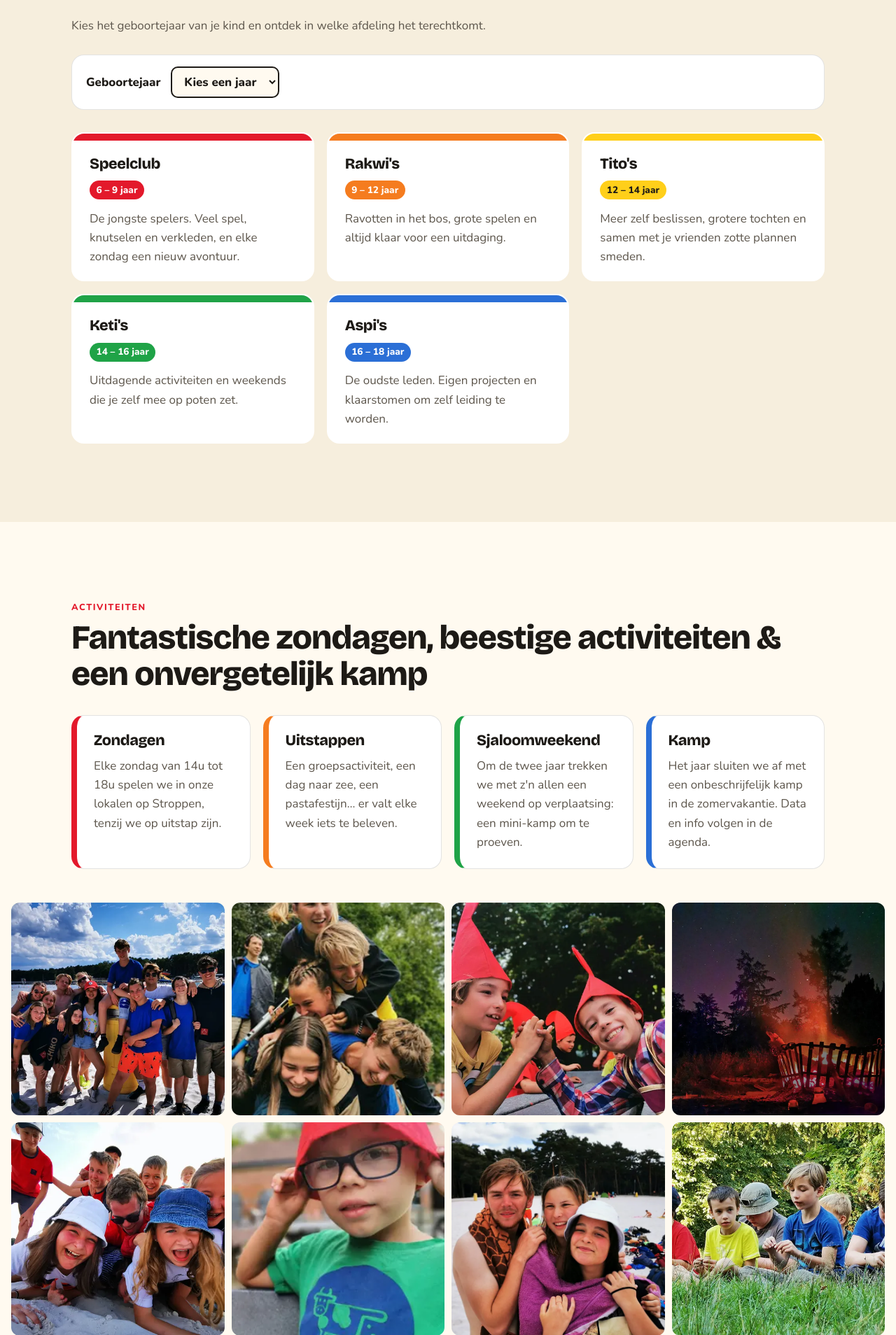
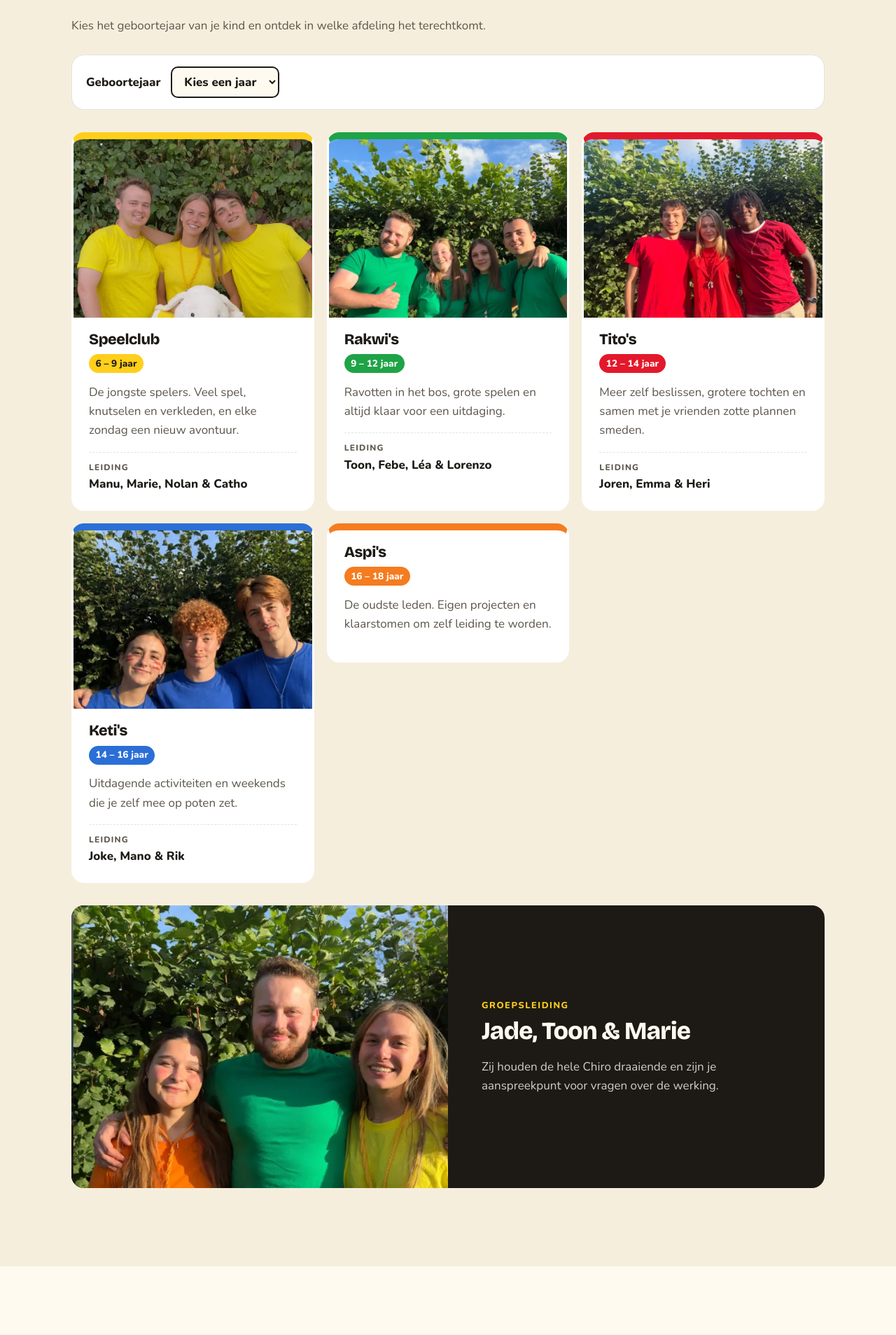
Before and after one commit to n8th10n/chirohalle, a PHP site: page / in a window 1280 px wide. Shown: the part 2174-4082 px from the top of the page at 70% size. Run offline with PHP 8.4, Linux system fonts and the light colour scheme.

Commit message:
Leiding per afdeling, groepsleiding en Twizzit
- Afdelingskleuren zoals op Instagram (Speelclub geel, Rakwi groen,
  Tito rood, Keti blauw) met foto en namen van de leiding
- Groepsleiding: Jade, Toon & Marie
- MyChiro vervangen door Twizzit voor inschrijven, betalen en kalender
- Logo-cirkel in het verloop van de Instagram-profielfoto

Co-Authored-By: Claude Opus 5.5 <noreply@anthropic.com>
Claude-Session: https://claude.ai/code/session_013LaJpFAMMPXzgCyUdGs44M

```diff
--- a/assets/css/style.css
+++ b/assets/css/style.css
@@ -6,6 +6,11 @@
   --blue: #2b6fd6;
   --purple: #7b4fc9;
   --khaki: #c9b48f;
+
+  /* verloop uit de Instagram-profielfoto */
+  --brand-1: #6a3fd1;
+  --brand-2: #e0307a;
+  --brand-3: #f7931e;
 
   --bg: #fffaf0;
   --bg-tint: #f6eedd;
@@ -72,7 +77,7 @@ p { margin: 0 0 1em; }
 .logo strong { font-weight: 800; }
 .logo-mark {
   width: 32px; height: 32px; border-radius: 50%;
-  background: conic-gradient(var(--red) 0 20%, var(--orange) 0 40%, var(--yellow) 0 60%, var(--green) 0 80%, var(--blue) 0);
+  background: linear-gradient(135deg, var(--brand-1), var(--brand-2) 55%, var(--brand-3));
 }
 .nav { display: flex; align-items: center; gap: 1.6rem; }
 .nav a:not(.btn) { text-decoration: none; font-weight: 700; }
@@ -166,19 +171,35 @@ p { margin: 0 0 1em; }
 @media (min-width: 980px) { .cards { grid-template-columns: repeat(3, 1fr); } }
 .card {
   position: relative; background: var(--card); border-radius: var(--radius);
-  padding: 26px 24px 20px; border: 2px solid transparent; overflow: hidden;
+  border: 3px solid transparent; overflow: hidden; display: flex; flex-direction: column;
+  border-top: 10px solid var(--c);
   transition: transform .2s, border-color .2s, opacity .2s;
 }
-.card::before { content: ""; position: absolute; inset: 0 0 auto 0; height: 10px; background: var(--c); }
-.card h3 { margin-top: 6px; }
+.card img { width: 100%; aspect-ratio: 4 / 3; object-fit: cover; object-position: center 40%; }
+.card-body { padding: 20px 22px 22px; }
+.card:not(:has(img)) { align-self: start; }
+.card h3 { margin-bottom: .35em; }
 .card .age {
   display: inline-block; font-weight: 800; font-size: .85rem;
   background: var(--c); color: #fff; padding: .2em .7em; border-radius: 999px;
 }
 .card.c-yellow .age { color: var(--ink); }
-.card p:last-child { color: var(--muted); margin-bottom: 0; }
+.card p { color: var(--muted); }
+.card .leiding { margin: 0; padding-top: 12px; border-top: 1px dashed var(--line); color: var(--ink); font-weight: 700; }
+.card .leiding span { display: block; font-size: .75rem; text-transform: uppercase; letter-spacing: .1em; color: var(--muted); }
 .cards.filtering .card { opacity: .4; }
 .cards.filtering .card.match { opacity: 1; border-color: var(--c); transform: translateY(-4px); }
+
+.groepsleiding {
+  display: grid; gap: 0; margin-top: 32px; background: var(--ink); color: var(--bg);
+  border-radius: var(--radius); overflow: hidden;
+}
+.groepsleiding img { width: 100%; height: 100%; aspect-ratio: 4 / 3; object-fit: cover; object-position: center 35%; }
+.groepsleiding > div { padding: clamp(24px, 4vw, 48px); align-self: center; }
+.groepsleiding .eyebrow { color: var(--yellow); }
+.groepsleiding h3 { font-size: clamp(1.6rem, 3vw, 2.2rem); }
+.groepsleiding p:last-child { margin: 0; color: rgba(255, 250, 240, .8); }
+@media (min-width: 860px) { .groepsleiding { grid-template-columns: 1fr 1fr; } }
 
 /* Activiteiten */
 .highlights { display: grid; gap: 18px; margin-top: 32px; }
--- a/index.html
+++ b/index.html
@@ -30,7 +30,7 @@
       <a href="#activiteiten">Activiteiten</a>
       <a href="#praktisch">Praktisch</a>
       <a href="#contact">Contact</a>
-      <a href="https://www.mychiro.be/sign-up.php" class="btn btn-small" target="_blank" rel="noopener">Inschrijven</a>
+      <a href="https://app.twizzit.com/" class="btn btn-small" target="_blank" rel="noopener">Inschrijven</a>
     </nav>
   </div>
 </header>
@@ -46,7 +46,7 @@
         <p class="lead">Bij Chiro Halle is iedereen van 6 tot 18 jaar welkom. Groot, klein, ros, blond: bij ons valt niemand uit de boot.</p>
         <div class="hero-cta">
           <a href="#inschrijven" class="btn">Kom eens proberen</a>
-          <a href="https://www.mychiro.be/pages/kalender.php" class="btn btn-ghost" target="_blank" rel="noopener">Bekijk de agenda</a>
+          <a href="#afdelingen" class="btn btn-ghost">Ontdek de afdelingen</a>
         </div>
       </div>
     </div>
@@ -91,31 +91,59 @@
       </div>
 
       <div class="cards" id="afdeling-cards">
-        <article class="card c-red" data-min="6" data-max="8">
+        <article class="card c-yellow" data-min="6" data-max="8">
+          <img src="assets/img/leiding-speelclub.webp" alt="De leiding van de Speelclub in gele T-shirts, met een knuffelkonijn" loading="lazy">
+          <div class="card-body">
             <h3>Speelclub</h3>
             <p class="age">6 – 9 jaar</p>
             <p>De jongste spelers. Veel spel, knutselen en verkleden, en elke zondag een nieuw avontuur.</p>
+            <p class="leiding"><span>Leiding</span> Manu, Marie, Nolan &amp; Catho</p>
+          </div>
         </article>
-        <article class="card c-orange" data-min="9" data-max="11">
+        <article class="card c-green" data-min="9" data-max="11">
+          <img src="assets/img/leiding-rakwi.webp" alt="De leiding van de Rakwi's in groene T-shirts" loading="lazy">
+          <div class="card-body">
             <h3>Rakwi's</h3>
             <p class="age">9 – 12 jaar</p>
             <p>Ravotten in het bos, grote spelen en altijd klaar voor een uitdaging.</p>
+            <p class="leiding"><span>Leiding</span> Toon, Febe, Léa &amp; Lorenzo</p>
+          </div>
         </article>
-        <article class="card c-yellow" data-min="12" data-max="13">
+        <article class="card c-red" data-min="12" data-max="13">
+          <img src="assets/img/leiding-tito.webp" alt="De leiding van de Tito's in rode T-shirts" loading="lazy">
+          <div class="card-body">
             <h3>Tito's</h3>
             <p class="age">12 – 14 jaar</p>
             <p>Meer zelf beslissen, grotere tochten en samen met je vrienden zotte plannen smeden.</p>
+            <p class="leiding"><span>Leiding</span> Joren, Emma &amp; Heri</p>
+          </div>
         </article>
-        <article class="card c-green" data-min="14" data-max="15">
+        <article class="card c-blue" data-min="14" data-max="15">
+          <img src="assets/img/leiding-keti.webp" alt="De leiding van de Keti's in blauwe T-shirts" loading="lazy">
+          <div class="card-body">
             <h3>Keti's</h3>
             <p class="age">14 – 16 jaar</p>
             <p>Uitdagende activiteiten en weekends die je zelf mee op poten zet.</p>
+            <p class="leiding"><span>Leiding</span> Joke, Mano &amp; Rik</p>
+          </div>
         </article>
-        <article class="card c-blue" data-min="16" data-max="17">
+        <!-- TODO: kleur, foto en leiding van de Aspi's aanvullen -->
+        <article class="card c-orange" data-min="16" data-max="17">
+          <div class="card-body">
             <h3>Aspi's</h3>
             <p class="age">16 – 18 jaar</p>
             <p>De oudste leden. Eigen projecten en klaarstomen om zelf leiding te worden.</p>
+          </div>
         </article>
+      </div>
+
+      <div class="groepsleiding">
+        <img src="assets/img/leiding-groepsleiding.webp" alt="De groepsleiding van Chiro Halle" loading="lazy">
+        <div>
+          <p class="eyebrow">Groepsleiding</p>
+          <h3>Jade, Toon &amp; Marie</h3>
+          <p>Zij houden de hele Chiro draaiende en zijn je aanspreekpunt voor vragen over de werking.</p>
+        </div>
       </div>
     </div>
   </section>
@@ -140,7 +168,7 @@
         </div>
         <div class="highlight c-blue">
           <h3>Kamp</h3>
-          <p>Het jaar sluiten we af met een onbeschrijfelijk kamp in de zomervakantie. Data en info volgen in de agenda.</p>
+          <p>Het jaar sluiten we af met een onbeschrijfelijk kamp in de zomervakantie. Data en info volgen via Twizzit.</p>
         </div>
       </div>
     </div>
@@ -187,8 +215,8 @@
           <p><a href="https://www.google.com/maps/search/?api=1&query=Jeugdcentrum+Stroppen+Guido+Gezellestraat+Halle" target="_blank" rel="noopener">Bekijk op Google Maps →</a></p>
         </div>
         <div class="info">
-          <h3>MyChiro &amp; het vieruurtje</h3>
-          <p>Via <a href="https://www.mychiro.be/" target="_blank" rel="noopener">MyChiro</a> vind je de agenda, betaal je de inschrijving en volg je alle kosten op. Elke zondag gaat er een klein bedrag af van je virtuele portemonnee voor een drankje en koekje. Die vul je online aan met Bancontact.</p>
+          <h3>Twizzit</h3>
+          <p>Inschrijven, betalen en de kalender: dat loopt allemaal via <a href="https://app.twizzit.com/" target="_blank" rel="noopener">Twizzit</a>. Daar vind je ook alle info over uitstappen en het kamp.</p>
         </div>
         <div class="info">
           <h3>Verzekering</h3>
@@ -198,7 +226,7 @@
         </div>
         <div class="info">
           <h3>Wat breng je mee?</h3>
-          <p>Kleren die vuil mogen worden en stevige schoenen. Check de agenda: als we op uitstap gaan, vind je daar wat je extra nodig hebt.</p>
+          <p>Kleren die vuil mogen worden en stevige schoenen. Gaan we op uitstap, dan vind je in Twizzit wat je extra nodig hebt.</p>
         </div>
       </div>
     </div>
@@ -209,9 +237,9 @@
     <div class="wrap cta-box">
       <div>
         <h2>Zin om mee te doen?</h2>
-        <p>Je hoeft je niet meteen in te schrijven: kom eerst een paar zondagen proberen, je bent dan al verzekerd via Chiro nationaal. Wil je blijven (en dat denken we wel), schrijf je dan in via MyChiro.</p>
+        <p>Je hoeft je niet meteen in te schrijven: kom eerst een paar zondagen proberen, je bent dan al verzekerd via Chiro nationaal. Wil je blijven (en dat denken we wel), schrijf je dan in via Twizzit.</p>
       </div>
-      <a href="https://www.mychiro.be/sign-up.php" class="btn" target="_blank" rel="noopener">Inschrijven via MyChiro</a>
+      <a href="https://app.twizzit.com/" class="btn" target="_blank" rel="noopener">Inschrijven via Twizzit</a>
     </div>
   </section>
 
@@ -221,7 +249,7 @@
       <div>
         <p class="eyebrow">Contact</p>
         <h2>Vragen? Laat iets weten!</h2>
-        <p>Voor algemene vragen mail je naar ons groepsadres. Telefoonnummers en e-mailadressen van de leiding vind je in MyChiro onder het tabje 'Profiel'.</p>
+        <p>Voor algemene vragen mail je naar ons groepsadres. Je kan de leiding ook gewoon aanspreken op zondag.</p>
       </div>
       <ul class="contact-list">
         <li><span>Mail</span><a href="mailto:chirohalle@yahoo.com">chirohalle@yahoo.com</a></li>
```
Also changed, not shown: README.md, assets/img/leiding-groepsleiding.webp (added), assets/img/leiding-keti.webp (added), assets/img/leiding-rakwi.webp (added), assets/img/leiding-speelclub.webp (added), assets/img/leiding-tito.webp (added). Lines whose indentation alone changed are shown as unchanged.
